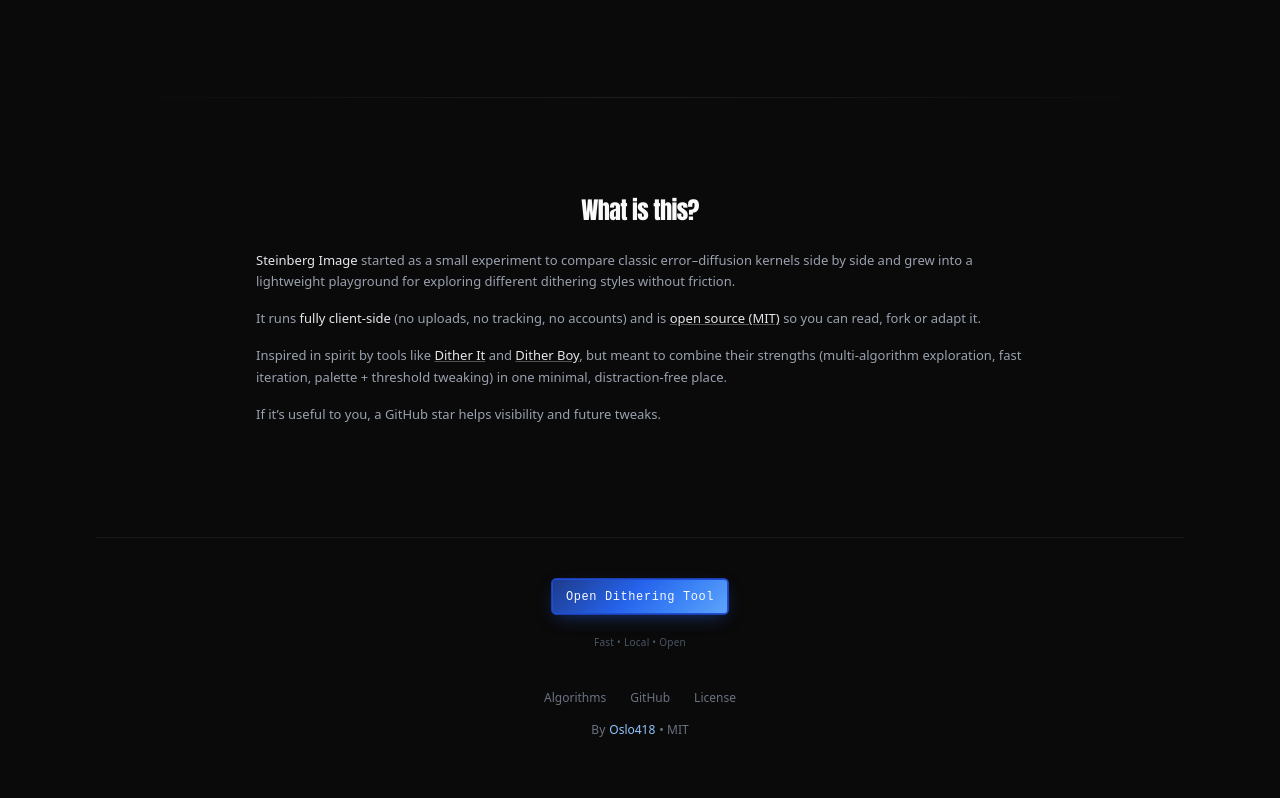
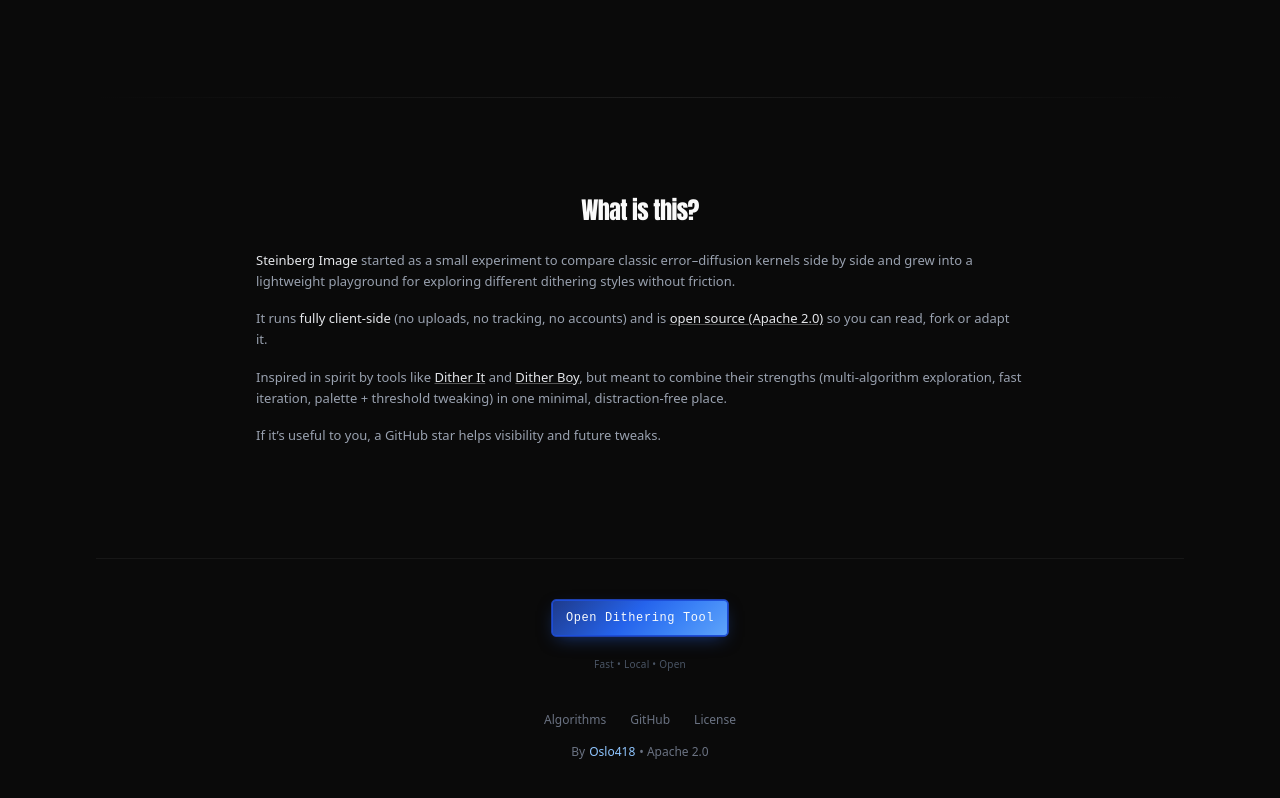
Before and after one commit to Oslonline/dithering-studio, a React (Vite) app: page / in a window 1280 px wide. Shown: the part 2489-3287 px from the top of the page. Built offline with nearby package versions, Linux system fonts and the light colour scheme.

Commit message:
fix(home): update license from MIT to Apache 2.0 in footer and description

```diff
--- a/src/pages/Home.tsx
+++ b/src/pages/Home.tsx
@@ -160,7 +160,7 @@ const Home: React.FC = () => {
                 <p>
                   It runs <span className="text-gray-200">fully client‑side</span> (no uploads, no tracking, no accounts) and is{" "}
                   <a href="https://github.com/Oslonline/steinberg-image" target="_blank" rel="noopener noreferrer" className="text-gray-200 underline decoration-neutral-600 hover:decoration-neutral-400">
-                    open source (MIT)
+                    open source (Apache 2.0)
                   </a>{" "}
                   so you can read, fork or adapt it.
                 </p>
@@ -204,7 +204,7 @@ const Home: React.FC = () => {
               <a className="text-blue-300 duration-100 hover:text-blue-500" href="https://oslo418.com" rel="noopener noreferrer">
                 Oslo418
               </a>{" "}
-              • MIT
+              • Apache 2.0
             </p>
           </div>
         </footer>
```
